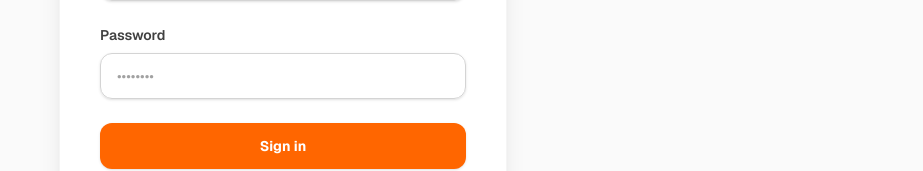
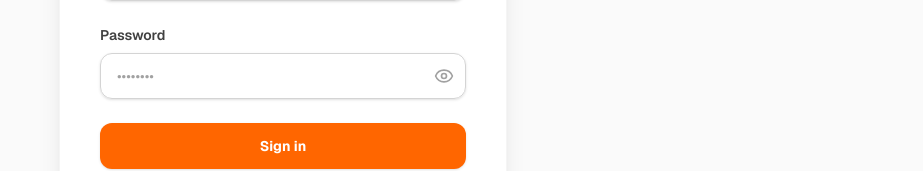
Before and after one commit to lala-tech-nig/traceit, a Next.js app in the folder client/: page /login in a window 1280 px wide. Shown: the part 396-567 px from the top of the page, without its empty margins (357-1280 px from the left). Built offline with nearby package versions, Linux system fonts and the light colour scheme; no server answers.

Commit message:
new password view icon

```diff
--- a/client/app/login/page.js
+++ b/client/app/login/page.js
@@ -3,6 +3,7 @@
 import { useState } from 'react';
 import { useAuth } from '@/context/AuthContext';
 import Link from 'next/link';
+import { Eye, EyeOff } from 'lucide-react';
 
 export default function LoginPage() {
     const [email, setEmail] = useState('');
@@ -10,6 +11,7 @@
     const [error, setError] = useState('');
     const [isSuspended, setIsSuspended] = useState(false);
     const [suspendedEmail, setSuspendedEmail] = useState('');
+    const [showPassword, setShowPassword] = useState(false);
     const [loading, setLoading] = useState(false);
     const { login } = useAuth();
 
@@ -79,15 +81,22 @@
 
                         <div>
                             <label className="block text-sm font-semibold text-neutral-700">Password</label>
-                            <div className="mt-2">
+                            <div className="mt-2 relative">
                                 <input
-                                    type="password"
+                                    type={showPassword ? "text" : "password"}
                                     required
                                     value={password}
                                     onChange={(e) => setPassword(e.target.value)}
                                     className="appearance-none block w-full px-4 py-3 border border-neutral-300 rounded-xl shadow-sm placeholder-neutral-400 focus:outline-none focus:ring-2 focus:ring-primary focus:border-transparent transition-all sm:text-sm font-medium"
                                     placeholder="••••••••"
                                 />
+                                <button
+                                    type="button"
+                                    onClick={() => setShowPassword(!showPassword)}
+                                    className="absolute right-3 top-1/2 -translate-y-1/2 text-neutral-400 hover:text-neutral-600 transition-colors"
+                                >
+                                    {showPassword ? <EyeOff className="w-5 h-5" /> : <Eye className="w-5 h-5" />}
+                                </button>
                             </div>
                         </div>
 
--- a/client/app/register/page.js
+++ b/client/app/register/page.js
@@ -3,7 +3,7 @@
 import { useState } from 'react';
 import { useAuth } from '@/context/AuthContext';
 import Link from 'next/link';
-import { UploadCloud, Users } from 'lucide-react';
+import { UploadCloud, Users, Eye, EyeOff } from 'lucide-react';
 
 export default function RegisterPage() {
     const [formData, setFormData] = useState({
@@ -18,6 +18,7 @@
     });
     const [image, setImage] = useState(null);
     const [error, setError] = useState('');
+    const [showPassword, setShowPassword] = useState(false);
     const [loading, setLoading] = useState(false);
     const { register } = useAuth();
 
@@ -135,8 +136,22 @@
                         {/* Password */}
                         <div>
                             <label className="block text-sm font-semibold text-neutral-700">Password</label>
-                            <div className="mt-1">
-                                <input name="password" type="password" required onChange={handleChange} className="appearance-none block w-full px-4 py-3 border border-neutral-300 rounded-xl shadow-sm focus:outline-none focus:ring-2 focus:ring-primary focus:border-transparent transition-all sm:text-sm font-medium" placeholder="••••••••" />
+                            <div className="mt-1 relative">
+                                <input
+                                    name="password"
+                                    type={showPassword ? "text" : "password"}
+                                    required
+                                    onChange={handleChange}
+                                    className="appearance-none block w-full px-4 py-3 border border-neutral-300 rounded-xl shadow-sm focus:outline-none focus:ring-2 focus:ring-primary focus:border-transparent transition-all sm:text-sm font-medium"
+                                    placeholder="••••••••"
+                                />
+                                <button
+                                    type="button"
+                                    onClick={() => setShowPassword(!showPassword)}
+                                    className="absolute right-3 top-1/2 -translate-y-1/2 text-neutral-400 hover:text-neutral-600 transition-colors"
+                                >
+                                    {showPassword ? <EyeOff className="w-5 h-5" /> : <Eye className="w-5 h-5" />}
+                                </button>
                             </div>
                         </div>
 
```
